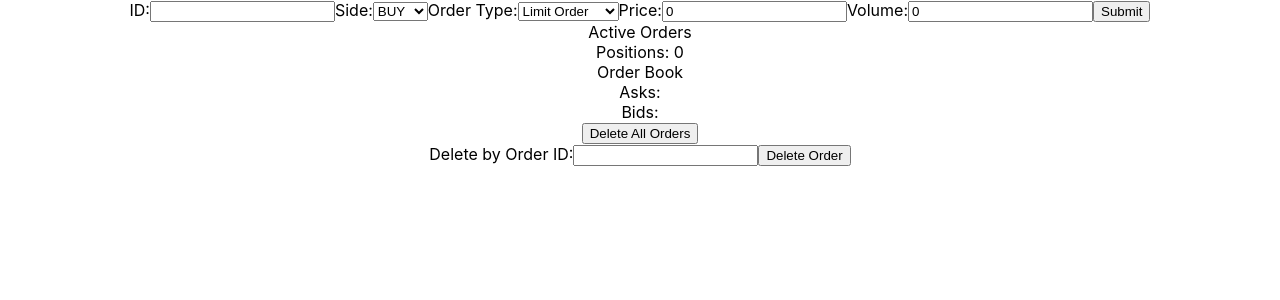
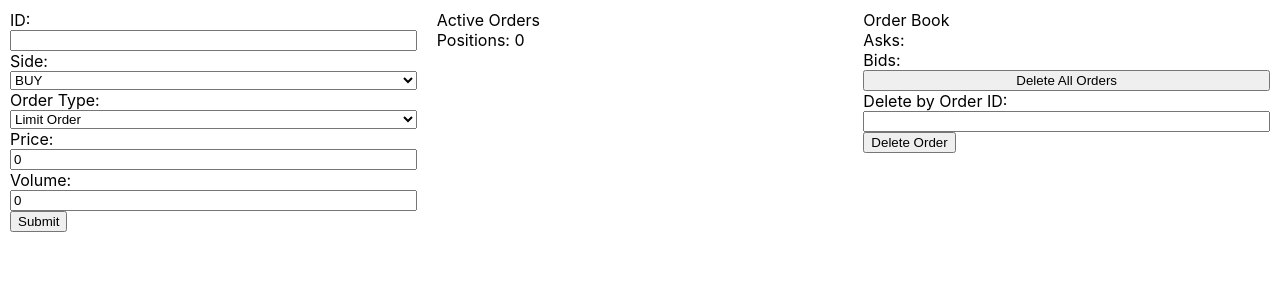
Before and after one commit to MattyChoi/MarketMaker, a React (Create React App) app in the folder frontend/: page / in a window 1280 px wide. Shown: the top 300 px of the page. Built offline with nearby package versions, Linux system fonts and the light colour scheme.

Commit message:
Added grid layout

```diff
--- a/frontend/src/App.css
+++ b/frontend/src/App.css
@@ -1,38 +1,16 @@
-.App {
-  text-align: center;
+.body {
+  display: flex;
+  flex-direction: row;
 }
 
-.App-logo {
-  height: 40vmin;
-  pointer-events: none;
+.column {
+  display: flex;
+  flex-direction: column;
+  width: 33%;
+  padding: 10px;
 }
 
-@media (prefers-reduced-motion: no-preference) {
-  .App-logo {
-    animation: App-logo-spin infinite 20s linear;
-  }
-}
-
-.App-header {
-  background-color: #282c34;
-  min-height: 100vh;
+.row {
   display: flex;
   flex-direction: column;
-  align-items: center;
-  justify-content: center;
-  font-size: calc(10px + 2vmin);
-  color: white;
 }
-
-.App-link {
-  color: #61dafb;
-}
-
-@keyframes App-logo-spin {
-  from {
-    transform: rotate(0deg);
-  }
-  to {
-    transform: rotate(360deg);
-  }
-}
--- a/frontend/src/App.js
+++ b/frontend/src/App.js
@@ -25,72 +25,66 @@ function App(props) {
 
   return (
     <div className="App">
-      {/* column where you put */}
-      <div id="placeOrder">
-        <form onSubmit={placeOrder}>
-          <label>
+      <div className="body">
+        <div id="placeOrder" className="column">
+          <form>
+            <label className="row">
               ID:
               <input type="text" name="id" value={orderVals.id} onChange={handleChange}/>
             </label>
-          <label>
+            <label className="row">
               Side:
               <select name="side" id="side" value={orderVals.side} onChange={handleChange}>
                 <option value="buy">BUY</option>
                 <option value="sell">SELL</option>
               </select>
             </label>
-          <label>
+            <label className="row">
               Order Type:
               <select name="type" id="type" value={orderVals.type} onChange={handleChange}>
                 <option value="limit">Limit Order</option>
                 <option value="market">Market Order</option>
               </select>
             </label>
-          <label>
+            <label className="row">
               Price:
               <input type="text" name="price" value={orderVals.price} onChange={handleChange}/>
             </label>
-          <label>
+            <label className="row">
               Volume:
               <input type="text" name="volume" value={orderVals.volume} onChange={handleChange}/>
             </label>
-          <input type="submit" value="Submit"/>
+            <input type="submit" value="Submit" className="row"/>
           </form>
+        </div>
+        <div id="ownOrders" className="column">
 
-      </div>
-
-      {/* column where the information is  */}
-      <div id="ownOrders">
-
-        <div id="activeOrders" name="activeOrders">
+          <div id="activeOrders" name="activeOrders" className="row">
             Active Orders
           </div>
 
-        <div id="positions" name="positions">
+          <div id="positions" name="positions"  className="row">
             Positions: 0
           </div>
 
         </div>
-
-      {/* column where you put  */}
-      <div id="allOrders">
-
-
-        <label>
+        <div id="allOrders" className="column">
+          <label className="row">
             Order Book
             <div id="orderBook" name="orderBook">
               Asks:<br></br>
               Bids:<br></br>
             </div>
           </label>
-        <input type="submit" value="Delete All Orders"/>
+          <input type="submit" value="Delete All Orders" className="row"/>
           <form>
-          <label>
+            <label className="row">
                 Delete by Order ID:
                 <input type="text" name="delete"/>
             </label>
-          <input type="submit" value="Delete Order"/>
+            <input type="submit" value="Delete Order" className="row"/>
           </form>
+        </div>
       </div>
 
     </div>
```
Lines whose indentation alone changed are shown as unchanged.
